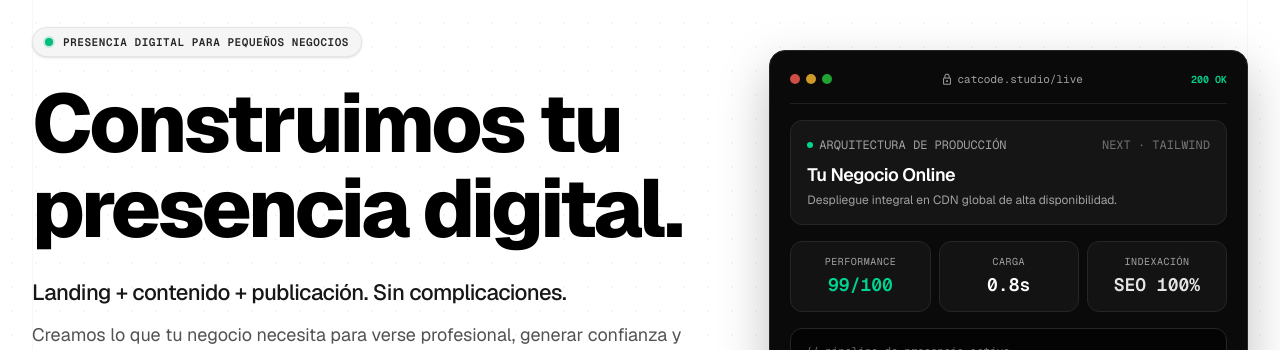
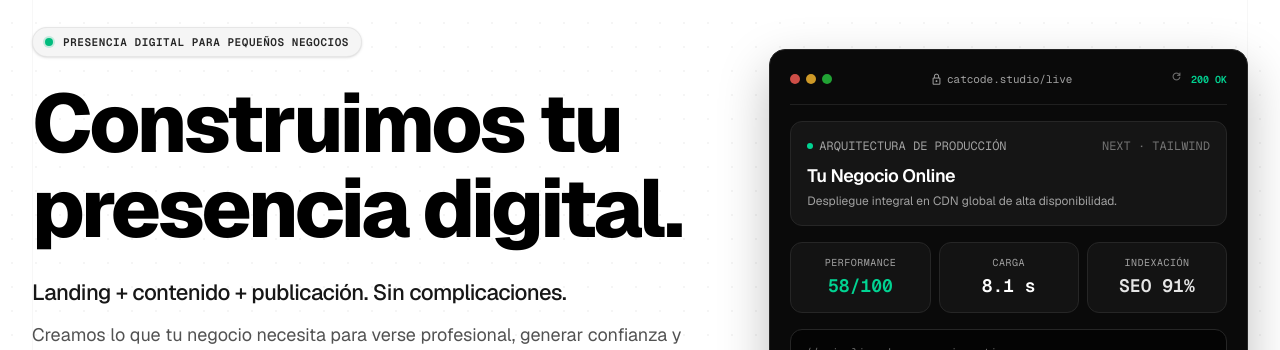
Before and after one commit to Cat-CODE-Hdz/catcode, a React (Vite) app: page / in a window 1280 px wide. Shown: the part 179-529 px from the top of the page. Built offline with nearby package versions, Linux system fonts and the light colour scheme; no server answers.

Commit message:
feat(root): google configs for load insigths

```diff
--- a/package.json
+++ b/package.json
@@ -7,7 +7,9 @@
     "dev": "vite",
     "build": "tsc -b && vite build",
     "lint": "oxlint",
-    "preview": "vite preview"
+    "preview": "vite preview",
+    "fetch-metrics": "node scripts/fetch-metrics.mjs",
+    "prebuild": "node scripts/fetch-metrics.mjs"
   },
   "dependencies": {
     "i18next": "^26.4.1",
--- /dev/null
+++ b/scripts/fetch-metrics.mjs
@@ -0,0 +1,99 @@
+import { writeFileSync, readFileSync, existsSync } from 'node:fs';
+import { resolve, dirname } from 'node:path';
+import { fileURLToPath } from 'node:url';
+
+const __dirname = dirname(fileURLToPath(import.meta.url));
+const METRICS_PATH = resolve(__dirname, '../src/data/metrics.json');
+
+function loadEnvLocal() {
+  const envPath = resolve(__dirname, '../.env.local');
+  if (!existsSync(envPath)) return;
+  const content = readFileSync(envPath, 'utf-8');
+  for (const line of content.split('\n')) {
+    const trimmed = line.trim();
+    if (!trimmed || trimmed.startsWith('#')) continue;
+    const [key, ...valueParts] = trimmed.split('=');
+    if (key && !process.env[key]) {
+      process.env[key] = valueParts.join('=').trim();
+    }
+  }
+}
+
+loadEnvLocal();
+
+const SITE_URL = process.env.SITE_URL || 'https://cat-code-hdz.github.io/catcode/';
+const API_KEY = process.env.PAGESPEED_API_KEY || '';
+
+console.log(`[metrics] SITE_URL: ${SITE_URL}`);
+console.log(`[metrics] API_KEY configured: ${API_KEY ? 'YES' : 'NO (rate limited)'}`);
+
+async function fetchMetrics() {
+  console.log(`[metrics] Fetching PageSpeed insights for ${SITE_URL}...`);
+
+  const params = new URLSearchParams([
+    ['url', SITE_URL],
+    ['strategy', 'mobile'],
+    ['category', 'PERFORMANCE'],
+    ['category', 'SEO'],
+  ]);
+  if (API_KEY) params.set('key', API_KEY);
+
+  const res = await fetch(
+    `https://www.googleapis.com/pagespeedonline/v5/runPagespeed?${params}`
+  );
+
+  if (!res.ok) {
+    throw new Error(`PageSpeed API error: ${res.status} ${res.statusText}`);
+  }
+
+  const data = await res.json();
+  const lighthouse = data.lighthouseResult;
+
+  const performance = Math.round(lighthouse.categories.performance.score * 100);
+  const seo = Math.round(lighthouse.categories.seo.score * 100);
+  const fcp = lighthouse.audits['first-contentful-paint']?.displayValue || '—';
+  const lcp = lighthouse.audits['largest-contentful-paint']?.displayValue || '—';
+
+  const metrics = {
+    performance,
+    seo,
+    fcp,
+    lcp,
+    fetchedAt: new Date().toISOString(),
+    source: 'pagespeed',
+  };
+
+  console.log(`[metrics] Performance: ${performance} | SEO: ${seo} | FCP: ${fcp} | LCP: ${lcp}`);
+
+  return metrics;
+}
+
+function getFallbackMetrics() {
+  if (existsSync(METRICS_PATH)) {
+    return JSON.parse(readFileSync(METRICS_PATH, 'utf-8'));
+  }
+  return {
+    performance: 99,
+    seo: 100,
+    fcp: '0.4s',
+    lcp: '0.8s',
+    fetchedAt: new Date().toISOString(),
+    source: 'static',
+  };
+}
+
+async function main() {
+  let metrics;
+  try {
+    metrics = await fetchMetrics();
+  } catch (err) {
+    console.warn(`[metrics] PageSpeed fetch failed, using fallback: ${err.message}`);
+    metrics = getFallbackMetrics();
+    metrics.source = 'fallback';
+  }
+
+  writeFileSync(METRICS_PATH, JSON.stringify(metrics, null, 2) + '\n');
+  console.log(`[metrics] Saved to ${METRICS_PATH}`);
+}
+
+main();
--- a/src/components/sections/Hero.tsx
+++ b/src/components/sections/Hero.tsx
@@ -1,7 +1,23 @@
+import { useEffect } from 'react';
 import { useTranslation } from 'react-i18next';
+import { useMetrics } from '../../hooks/useMetrics';
+
+const isDev = import.meta.env.DEV;
 
 export function Hero() {
   const { t } = useTranslation();
+  const { metrics, isLive, isLoading, refetch } = useMetrics();
+
+  useEffect(() => {
+    if (isDev) {
+      const ts = new Date().toLocaleTimeString();
+      console.log(
+        `%c[${ts}] [Hero] Renderizando con métricas:`,
+        'color: #60a5fa; font-weight: bold',
+        { ...metrics, isLive, isLoading }
+      );
+    }
+  });
 
   return (
     <section className="relative w-full bg-surface-container-lowest pt-unit-12 pb-unit-20 md:pt-unit-16 md:pb-unit-28 overflow-hidden noise-bg border-b border-black/[0.06]">
@@ -55,7 +71,25 @@ export function Hero() {
                   <span className="material-symbols-outlined" style={{ fontSize: '13px' }}>lock</span>
                   catcode.studio/live
                 </span>
-                <span className="text-emerald-400 font-bold" style={{ fontSize: '10px' }}>200 OK</span>
+                <div className="flex items-center gap-2">
+                  {isLive && (
+                    <span className="text-emerald-400" style={{ fontSize: '9px' }}>● LIVE</span>
+                  )}
+                  {isLoading && (
+                    <span className="text-yellow-400 animate-pulse" style={{ fontSize: '9px' }}>● FETCHING</span>
+                  )}
+                  {isDev && (
+                    <button
+                      onClick={refetch}
+                      disabled={isLoading}
+                      className="text-neutral-500 hover:text-white transition-colors disabled:opacity-50"
+                      title="Refetch metrics"
+                    >
+                      <span className="material-symbols-outlined" style={{ fontSize: '13px' }}>refresh</span>
+                    </button>
+                  )}
+                  <span className="text-emerald-400 font-bold" style={{ fontSize: '10px' }}>200 OK</span>
+                </div>
               </div>
               <div className="space-y-4">
                 <div className="bg-neutral-900/90 rounded-xl p-4 border border-neutral-800">
@@ -72,15 +106,15 @@ export function Hero() {
                 <div className="grid grid-cols-3 gap-2 font-mono">
                   <div className="bg-neutral-900/70 p-3 rounded-xl border border-neutral-800 text-center">
                     <div className="uppercase text-neutral-400 tracking-wider" style={{ fontSize: '10px' }}>{t('hero.terminal.performance')}</div>
-                    <div className="text-lg font-bold text-emerald-400 mt-0.5">99/100</div>
+                    <div className="text-lg font-bold text-emerald-400 mt-0.5">{metrics.performance}/100</div>
                   </div>
                   <div className="bg-neutral-900/70 p-3 rounded-xl border border-neutral-800 text-center">
                     <div className="uppercase text-neutral-400 tracking-wider" style={{ fontSize: '10px' }}>{t('hero.terminal.loading')}</div>
-                    <div className="text-lg font-bold text-white mt-0.5">0.8s</div>
+                    <div className="text-lg font-bold text-white mt-0.5">{metrics.fcp}</div>
                   </div>
                   <div className="bg-neutral-900/70 p-3 rounded-xl border border-neutral-800 text-center">
                     <div className="uppercase text-neutral-400 tracking-wider" style={{ fontSize: '10px' }}>{t('hero.terminal.indexing')}</div>
-                    <div className="text-lg font-bold text-neutral-200 mt-0.5">SEO 100%</div>
+                    <div className="text-lg font-bold text-neutral-200 mt-0.5">SEO {metrics.seo}%</div>
                   </div>
                 </div>
                 <div className="bg-black/60 rounded-xl p-3.5 border border-neutral-800 font-mono leading-relaxed text-neutral-300" style={{ fontSize: '11px' }}>
--- /dev/null
+++ b/src/data/metrics.json
@@ -0,0 +1,8 @@
+{
+  "performance": 58,
+  "seo": 91,
+  "fcp": "8.1 s",
+  "lcp": "8.1 s",
+  "fetchedAt": "2026-09-05T20:26:15.590Z",
+  "source": "pagespeed"
+}
--- /dev/null
+++ b/src/hooks/useMetrics.ts
@@ -0,0 +1,188 @@
+import { useState, useEffect, useCallback } from 'react';
+import staticMetrics from '../data/metrics.json';
+
+interface Metrics {
+  performance: number;
+  seo: number;
+  fcp: string;
+  lcp: string;
+  fetchedAt: string;
+  source: 'static' | 'pagespeed' | 'fallback';
+}
+
+const isDev = import.meta.env.DEV;
+const CACHE_KEY = 'catcode_metrics';
+const CACHE_TTL = 60 * 60 * 1000; // 1 hora
+const COOLDOWN = 5 * 60 * 1000; // 5 min entre fetches
+
+const initialMetrics: Metrics = {
+  ...staticMetrics,
+  source: staticMetrics.source as Metrics['source'],
+};
+
+function log(msg: string, data?: unknown) {
+  if (!isDev) return;
+  const ts = new Date().toLocaleTimeString();
+  if (data !== undefined) {
+    console.log(`%c[${ts}] [metrics] ${msg}`, 'color: #34d399; font-weight: bold', data);
+  } else {
+    console.log(`%c[${ts}] [metrics] ${msg}`, 'color: #34d399; font-weight: bold');
+  }
+}
+
+function logWarn(msg: string, data?: unknown) {
+  if (!isDev) return;
+  const ts = new Date().toLocaleTimeString();
+  if (data !== undefined) {
+    console.warn(`%c[${ts}] [metrics] ${msg}`, 'color: #fbbf24; font-weight: bold', data);
+  } else {
+    console.warn(`%c[${ts}] [metrics] ${msg}`, 'color: #fbbf24; font-weight: bold');
+  }
+}
+
+function getCachedMetrics(): Metrics | null {
+  try {
+    const raw = localStorage.getItem(CACHE_KEY);
+    if (!raw) return null;
+    const cached = JSON.parse(raw) as Metrics;
+    const age = Date.now() - new Date(cached.fetchedAt).getTime();
+    if (age > CACHE_TTL) {
+      log(`  Caché expirado (${Math.round(age / 60000)} min old)`);
+      return null;
+    }
+    log(`  Caché válido (${Math.round(age / 60000)} min old)`);
+    return cached;
+  } catch {
+    return null;
+  }
+}
+
+function setCachedMetrics(metrics: Metrics) {
+  try {
+    localStorage.setItem(CACHE_KEY, JSON.stringify(metrics));
+  } catch {
+    // localStorage lleno o no disponible
+  }
+}
+
+function canFetch(): boolean {
+  try {
+    const raw = localStorage.getItem(CACHE_KEY);
+    if (!raw) return true;
+    const cached = JSON.parse(raw) as Metrics;
+    const age = Date.now() - new Date(cached.fetchedAt).getTime();
+    return age > COOLDOWN;
+  } catch {
+    return true;
+  }
+}
+
+async function fetchPageSpeedMetrics(): Promise<Metrics | null> {
+  try {
+    log('→ Fetching PageSpeed API...');
+    const url = window.location.href;
+    log(`  URL: ${url}`);
+
+    const params = new URLSearchParams([
+      ['url', url],
+      ['strategy', 'mobile'],
+      ['category', 'PERFORMANCE'],
+      ['category', 'SEO'],
+    ]);
+
+    const res = await fetch(
+      `https://www.googleapis.com/pagespeedonline/v5/runPagespeed?${params}`
+    );
+
+    if (!res.ok) {
+      logWarn(`✗ Error ${res.status} ${res.statusText}`);
+      return null;
+    }
+
+    log('✓ 200 OK');
+    const data = await res.json();
+    const lighthouse = data.lighthouseResult;
+
+    const metrics: Metrics = {
+      performance: Math.round(lighthouse.categories.performance.score * 100),
+      seo: Math.round(lighthouse.categories.seo.score * 100),
+      fcp: lighthouse.audits['first-contentful-paint']?.displayValue || '—',
+      lcp: lighthouse.audits['largest-contentful-paint']?.displayValue || '—',
+      fetchedAt: new Date().toISOString(),
+      source: 'pagespeed',
+    };
+
+    log('✓ Métricas:', metrics);
+    return metrics;
+  } catch (err) {
+    logWarn('✗ Fetch falló:', err);
+    return null;
+  }
+}
+
+export function useMetrics() {
+  const [metrics, setMetrics] = useState<Metrics>(initialMetrics);
+  const [isLive, setIsLive] = useState(false);
+  const [isLoading, setIsLoading] = useState(false);
+
+  const refetch = useCallback(async (force = false) => {
+    if (!force && !canFetch()) {
+      log('Cooldown activo, usando caché');
+      const cached = getCachedMetrics();
+      if (cached) {
+        setMetrics(cached);
+        setIsLive(true);
+      }
+      return;
+    }
+
+    log('Iniciando refetch...');
+    setIsLoading(true);
+
+    const live = await fetchPageSpeedMetrics();
+
+    if (live) {
+      setMetrics(live);
+      setIsLive(true);
+      setCachedMetrics(live);
+      log('✓ Métricas actualizadas y guardadas en caché');
+    } else {
+      logWarn('✗ Sin datos live, usando fallback/caché');
+      const cached = getCachedMetrics();
+      if (cached) {
+        setMetrics(cached);
+        setIsLive(true);
+      }
+    }
+
+    setIsLoading(false);
+  }, []);
+
+  useEffect(() => {
+    log('Hook montado');
+    const cached = getCachedMetrics();
+    if (cached) {
+      log('Usando métricas del caché:', cached);
+      setMetrics(cached);
+      setIsLive(true);
+    } else {
+      log('Sin caché, fetch inicial...');
+      refetch();
+    }
+  }, [refetch]);
+
+  useEffect(() => {
+    if (import.meta.hot) {
+      import.meta.hot.on('vite:beforeUpdate', () => {
+        log('◆ HMR detectado');
+        if (canFetch()) {
+          refetch();
+        } else {
+          log('Cooldown activo, skip HMR fetch');
+        }
+      });
+    }
+  }, [refetch]);
+
+  return { metrics, isLive, isLoading, refetch: () => refetch(true) };
+}
```
Also changed, not shown: 2 other files (tests, documents, lock files or other folders).
